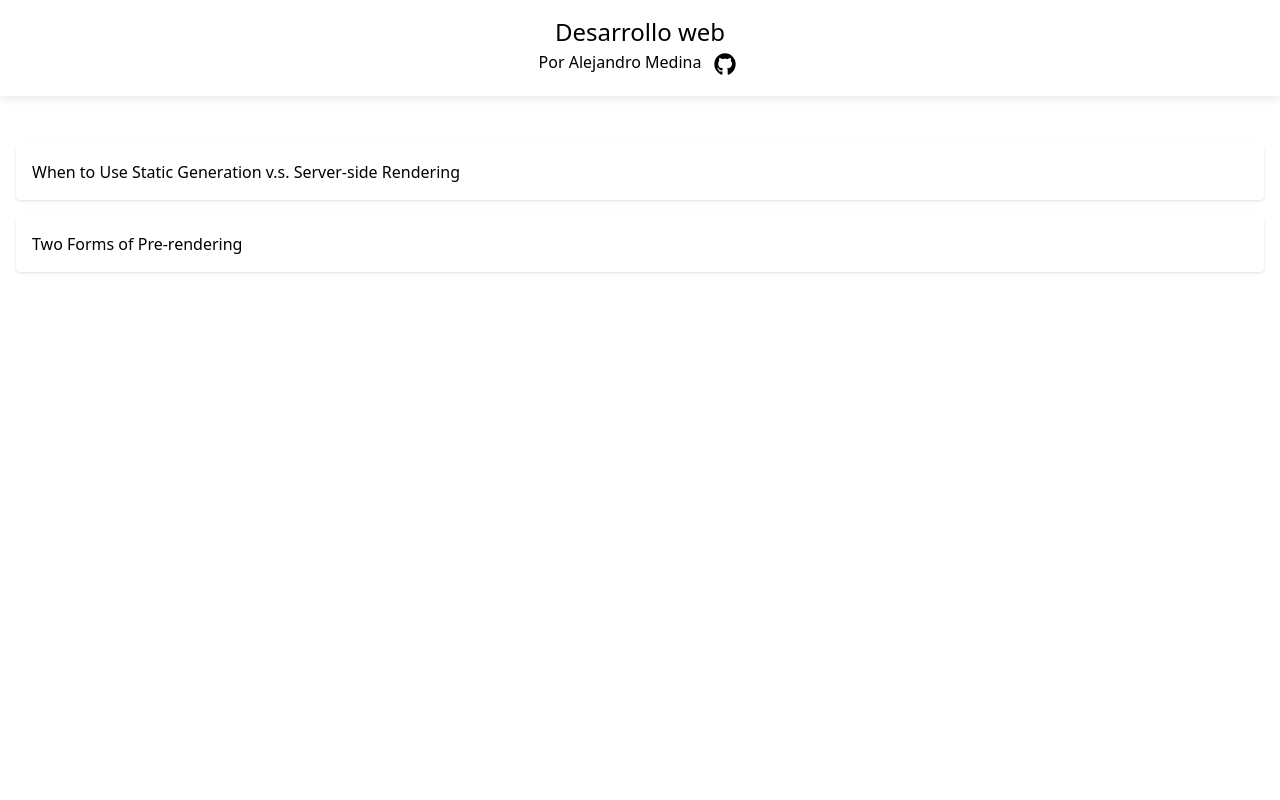
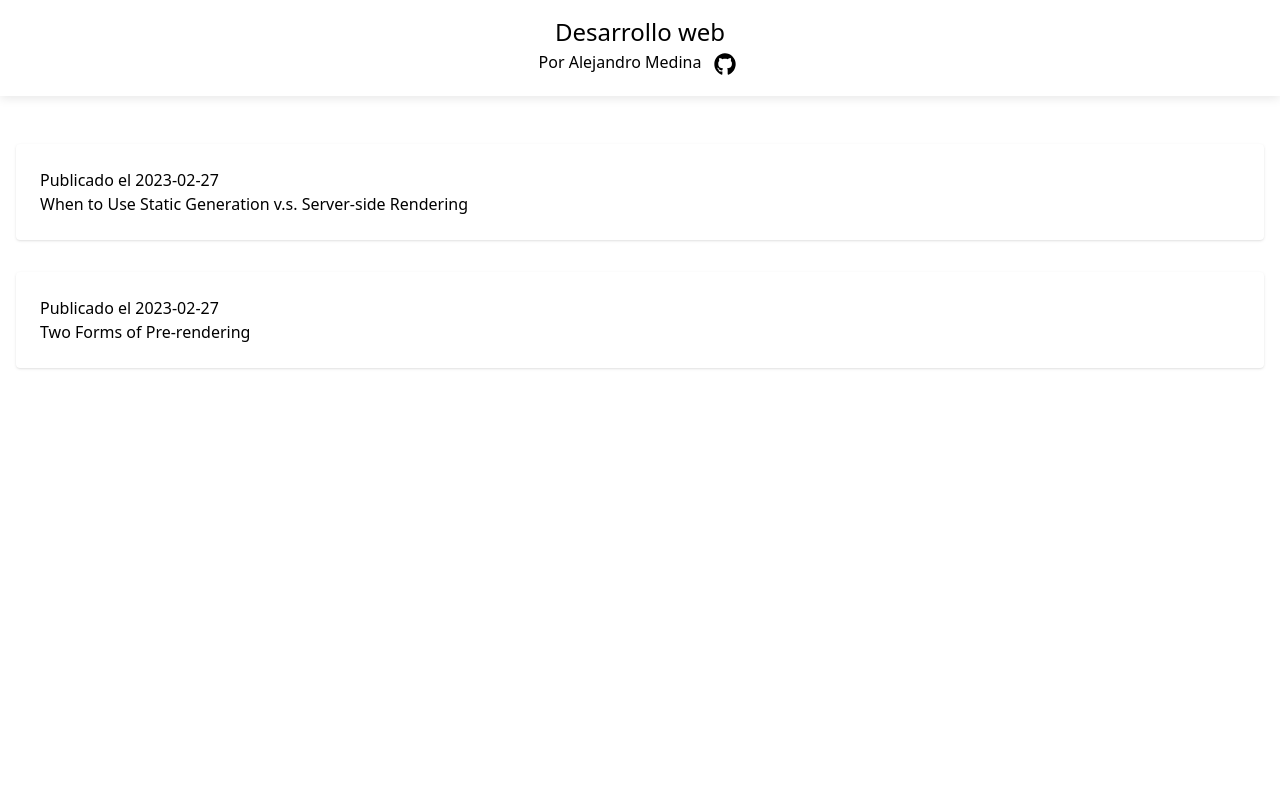
Before and after one commit to alejandro-medina/blog, a Next.js app: page / in a window 1280 px wide. Shown: the top 800 px of the page. Built offline with nearby package versions, Linux system fonts and the light colour scheme.

Commit message:
Update blog post card style

```diff
--- a/app/page.js
+++ b/app/page.js
@@ -6,7 +6,7 @@ export default function Home() {
   const posts = getSortedPostsData();
 
   return (
-    <div className="flex flex-col gap-4">
+    <div className="flex flex-col gap-8">
       {
         posts.map(post => (
           <BlogPostCard key={post.id} post={post} />
--- a/components/BlogPostCard/BlogPostCard.module.css
+++ b/components/BlogPostCard/BlogPostCard.module.css
@@ -1,5 +1,5 @@
 .blog__post__card {
-  @apply bg-white rounded shadow p-4 cursor-pointer;
+  @apply bg-white rounded shadow p-6 cursor-pointer;
 }
 
 .blog__post__card:hover {
--- a/components/BlogPostCard/index.js
+++ b/components/BlogPostCard/index.js
@@ -3,10 +3,9 @@ import styles from './BlogPostCard.module.css';
 export default function BlogPostCard({ post }) {
   const { blog__post__card } = styles;
   return (
-    <div role="blog_post" className={blog__post__card}>
-      <a href={`/${post.id}`}>
-        <p>{post.title}</p>
-      </a>
-    </div>
+    <a href={`/${post.id}`} role="blog_post" className={blog__post__card}>
+      <p>Publicado el {post.date}</p>
+      <p>{post.title}</p>
+    </a>
   )
 }
```
Also changed, not shown: 1 other file (tests, documents, lock files or other folders).
